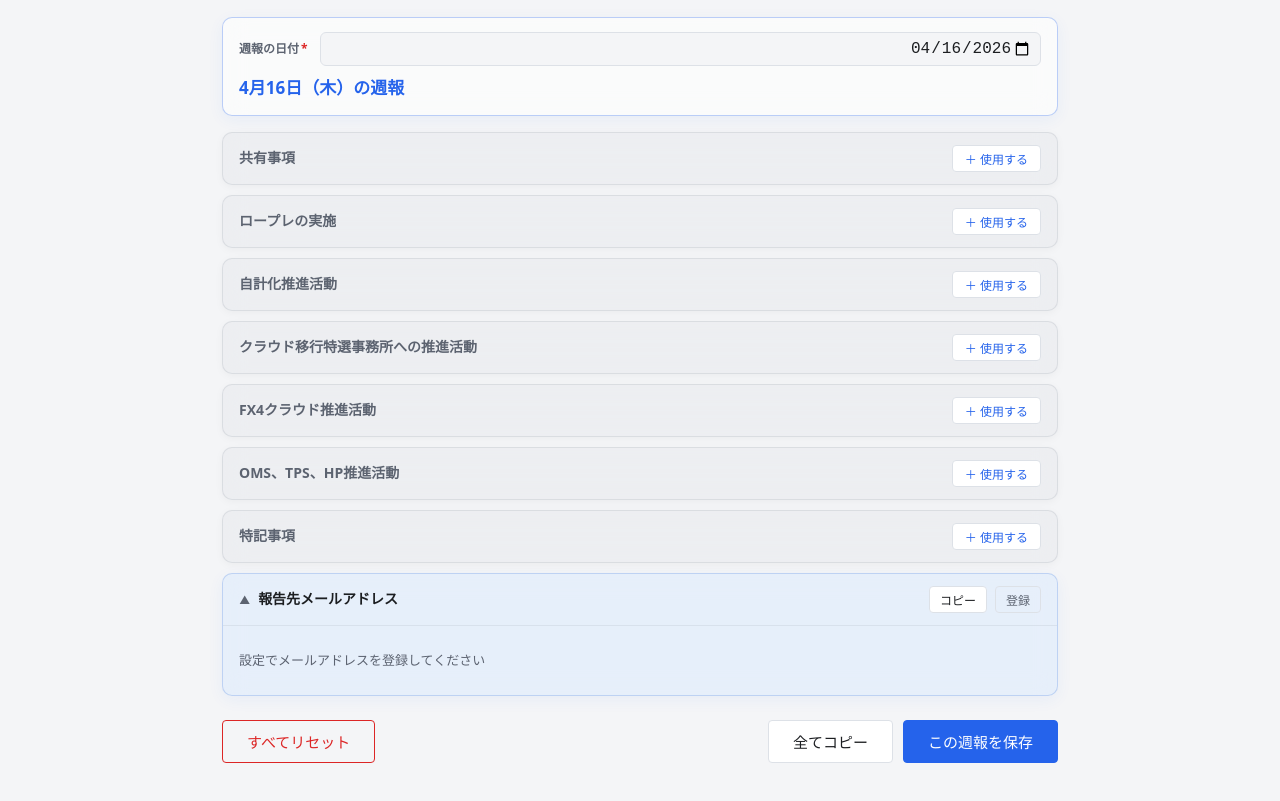
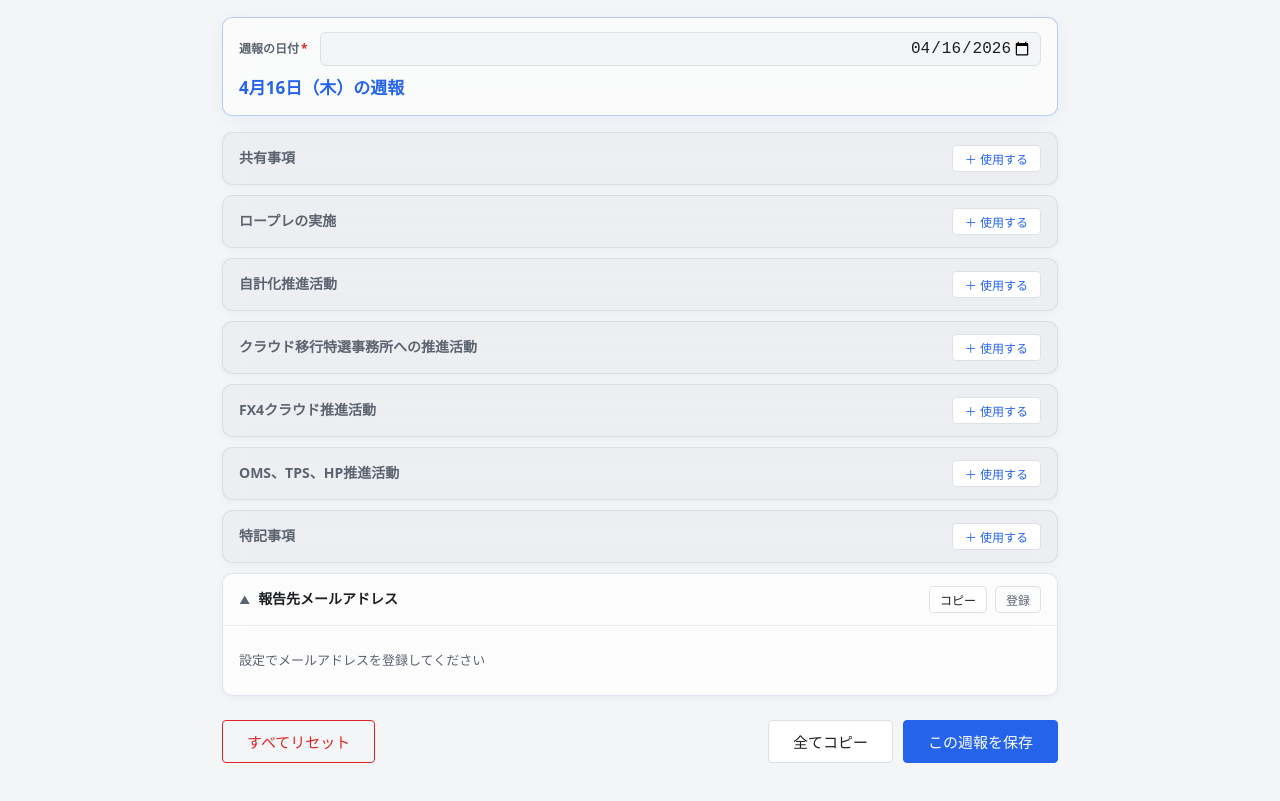
Before and after one commit to ym0320/weekly-report-app, a website built with Vite: page index.html in a window 1280 px wide. Shown: the part 59-860 px from the top of the page. Built offline with nearby package versions, Linux system fonts and the light colour scheme.

Commit message:
メールアドレスカードを白背景に変更

```diff
--- a/src/main.ts
+++ b/src/main.ts
@@ -456,7 +456,7 @@ function renderInactiveCard(category: Category): HTMLElement {
 // ===== Render active card =====
 function renderActiveCard(category: Category): HTMLElement {
   const card = document.createElement('div');
-  card.className = 'category-card selected open';
+  card.className = `category-card selected open${category.isEmail ? ' email-card' : ''}`;
   card.dataset.categoryId = category.id;
 
   const header = document.createElement('div');
--- a/src/style.css
+++ b/src/style.css
@@ -214,6 +214,13 @@ body {
   background: rgba(219, 234, 254, 0.55);
   border-color: rgba(147, 180, 235, 0.5);
   box-shadow: 0 4px 16px rgba(37, 99, 235, 0.06);
+}
+
+/* メールアドレスカード: 白 */
+.category-card.selected.email-card {
+  background: rgba(255, 255, 255, 0.72);
+  border-color: rgba(200, 210, 230, 0.6);
+  box-shadow: 0 2px 8px rgba(0, 0, 0, 0.04);
 }
 
 /* 選択中＋全入力済み: 薄い緑 */
```
